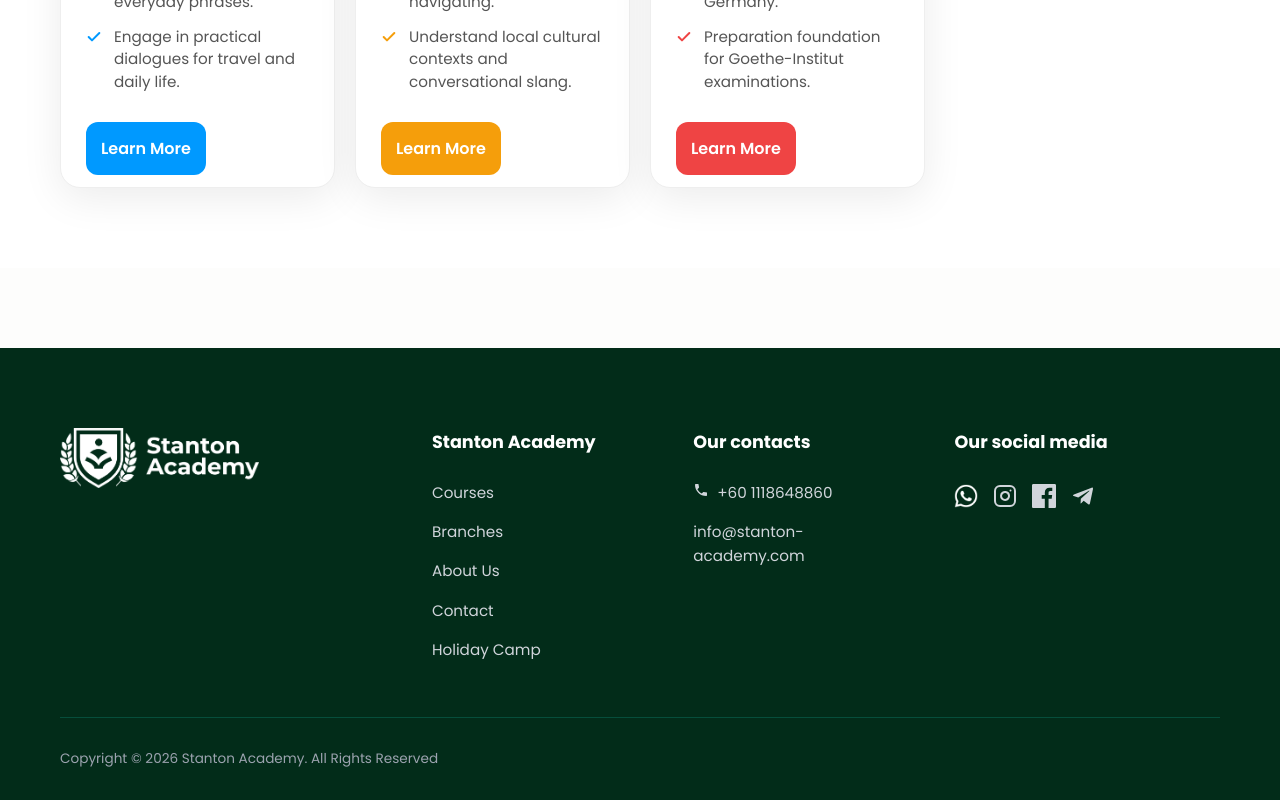
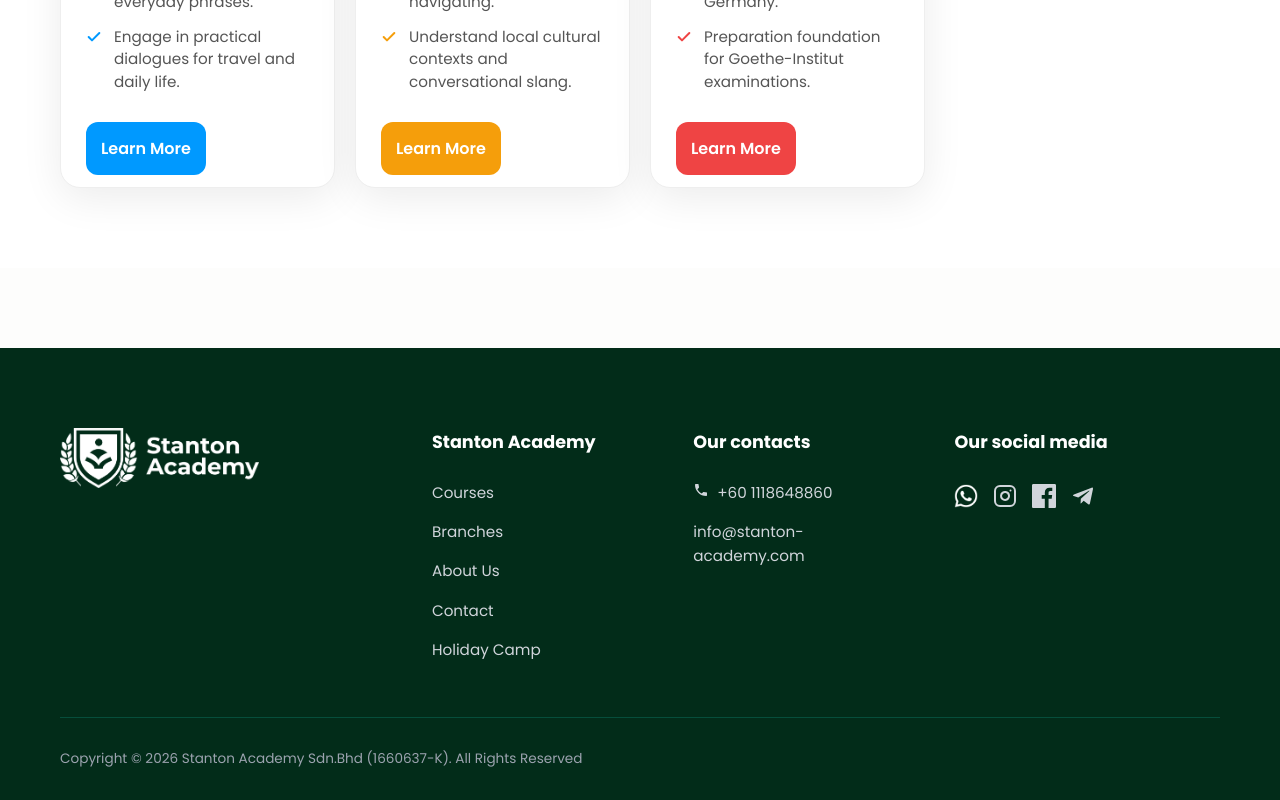
Before and after one commit to ZokirovIslomjon/stanton-academy, a React (Vite) app: page /language/bahasa-malaysia in a window 1280 px wide. Shown: the part 2655-3455 px from the top of the page. Built offline with nearby package versions, Linux system fonts and the light colour scheme.

Commit message:
Changed footer

```diff
--- a/src/components/Footer.jsx
+++ b/src/components/Footer.jsx
@@ -70,7 +70,7 @@ const Footer = () => {
 
         <div className="footer-divider"></div>
         <div className="footer-bottom">
-          <p>Copyright © 2026 Stanton Academy. All Rights Reserved</p>
+          <p>Copyright © 2026 Stanton Academy Sdn.Bhd (1660637-K). All Rights Reserved</p>
         </div>
       </div>
     </footer>
```
Lines whose indentation alone changed are shown as unchanged.
